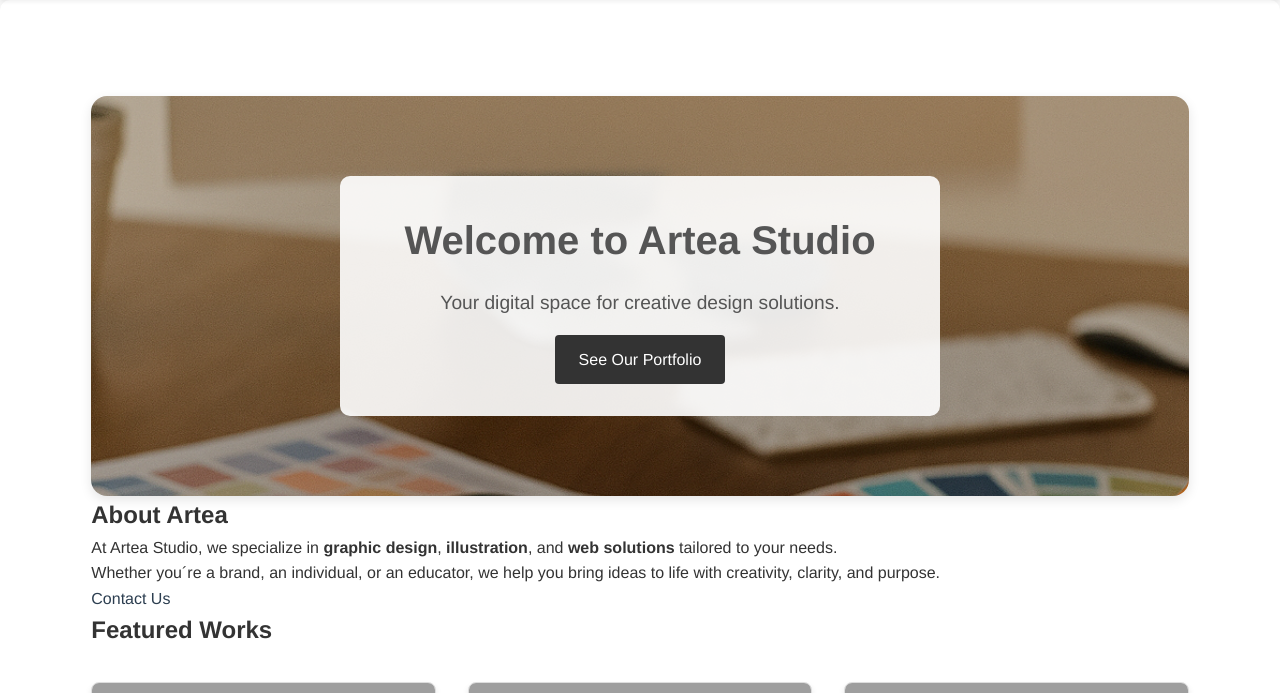
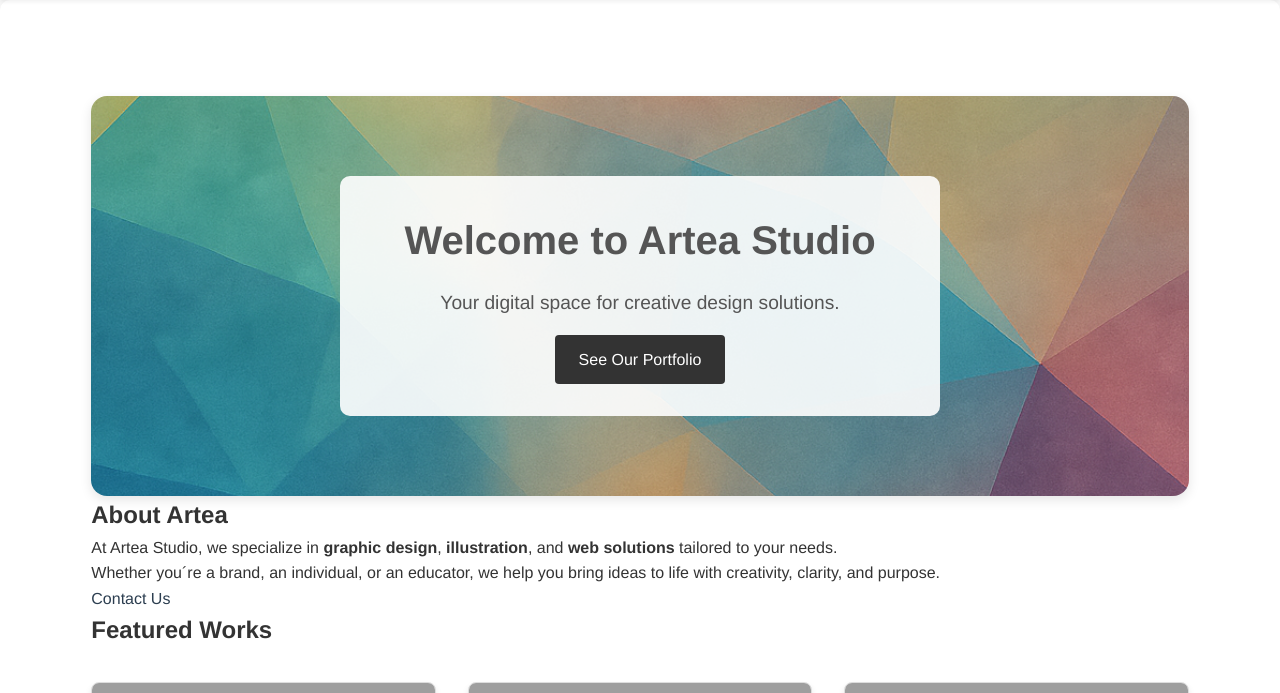
Before and after one commit to creanorcode/project_5, a Django app: page / in a window 1280 px wide. Shown: the part 113-806 px from the top of the page. Run offline with Django 4.2, Linux system fonts and the light colour scheme; grey boxes are pictures that could not be loaded.

Commit message:
Updated hero-sction background image to hero-bg2.png

```diff
--- a/static/css/style.css
+++ b/static/css/style.css
@@ -61,7 +61,7 @@ a:hover {
 
 /* === Hero section === */
 .hero {
-  background: url('/static/images/hero-bg.png') center center / cover no-repeat;
+  background: url('/static/images/hero-bg2.png') center center / cover no-repeat;
   padding: 5rem 2rem;
   text-align: center;
   border-radius: 1rem;
```
Also changed, not shown: static/images/hero-bg2.png (added).
